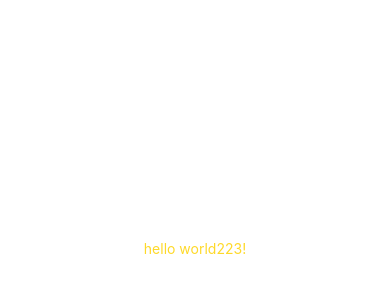
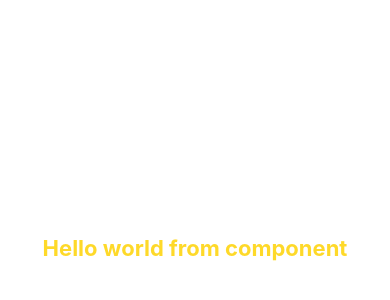
Before and after one commit to felix-le/chat-voice-with-gpt, a React Native app: screen / in a window 390 px wide. Shown: the part 174-474 px from the top of the page. Built offline with nearby package versions, Linux system fonts and the light colour scheme.

Commit message:
done add component && custom style

```diff
--- a/App.tsx
+++ b/App.tsx
@@ -1,11 +1,12 @@
 import { StatusBar } from "expo-status-bar";
 import { StyleSheet, Text, View } from "react-native";
+import { NativeWindStyleSheet } from "nativewind";
 import HelloWorld from "./src/components/HelloWorld";
+import Heading from "./src/components/common/Heading";
 export default function App() {
   return (
     <View className="flex-1 bg-white items-center justify-center">
-      <Text className="text-primary">hello world223!</Text>
-      {/* <Text  */}
+      <Heading title="Hello world from component" customStyles="text-primary" />
     </View>
   );
 }
--- /dev/null
+++ b/src/components/common/Heading.tsx
@@ -0,0 +1,25 @@
+import { StyleSheet, Text } from "react-native";
+import React from "react";
+
+interface HeadingProps {
+  title: string;
+  customStyles?: string;
+}
+
+const Heading: React.FC<HeadingProps> = ({ title, customStyles }) => {
+  return (
+    <Text style={styles.heading} className={customStyles}>
+      {title}
+    </Text>
+  );
+};
+
+const styles = StyleSheet.create({
+  heading: {
+    fontSize: 22,
+    fontWeight: "bold",
+    marginVertical: 10,
+  },
+});
+
+export default Heading;
--- a/tailwind.config.js
+++ b/tailwind.config.js
@@ -88,15 +88,15 @@ module.exports = {
     },
   },
   plugins: [
-    // function ({ addComponents, addUtilities, theme }) {
-    //   addUtilities({
-    //     ".heading": {
-    //       fontSize: theme("fontSize.lg"),
-    //       fontStyle: "italic",
-    //       fontWeight: "bold",
-    //       color: theme("colors.primary"),
-    //     },
-    //   });
-    // },
+    function ({ addComponents, addUtilities, theme }) {
+      addUtilities({
+        ".heading": {
+          fontSize: theme("fontSize.lg"),
+          // fontStyle: "italic",
+          // fontWeight: "bold",
+          // color: theme("colors.primary"),
+        },
+      });
+    },
   ],
 };
```
Also changed, not shown: 2 other files (tests, documents, lock files or other folders).
